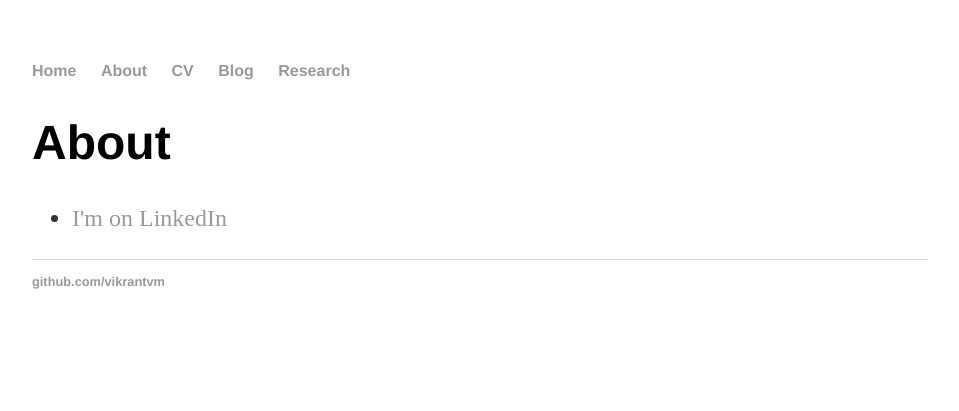
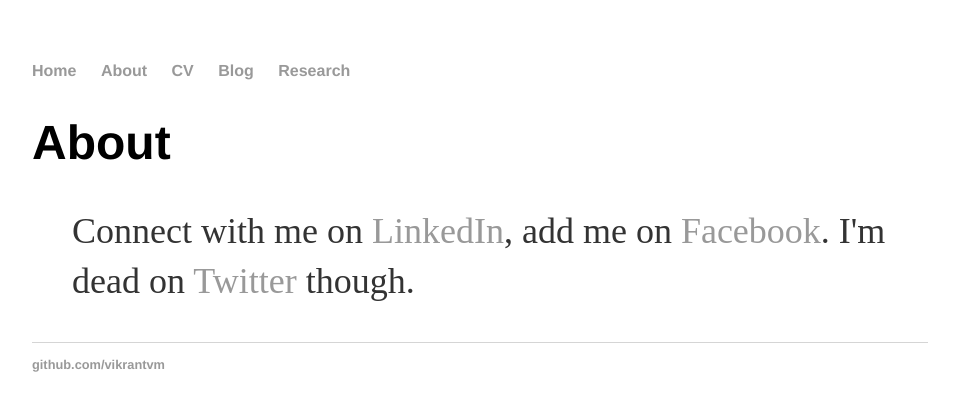
Before and after one commit to vikrantvm/vikrantvm.github.io, a Jekyll site: the page built from about/index.html, in a window 1280 px wide. Shown: the top 411 px of the page, without its empty margins (160-1119 px from the left). Built offline with Jekyll 4.4.1, drawn with Linux system fonts in a browser that asks for light colours.

Commit message:
4th update

```diff
--- a/about/index.html
+++ b/about/index.html
@@ -8,7 +8,7 @@ title: About Vikrant More
 			<p></p>
 
 			<ul class="contacts">
-				<li><a href="http://www.linkedin.com/in/vikrantvm">I'm on LinkedIn</a></li>
+				<p>Connect with me on <a href="http://www.linkedin.com/in/vikrantvm">LinkedIn</a>, add me on <a href="http://www.facebook.com/vikymore">Facebook</a>. I'm dead on <a href="http://www.twitter.com/vikrantvm">Twitter</a> though.</p>
 
 
 				</ul>
```
